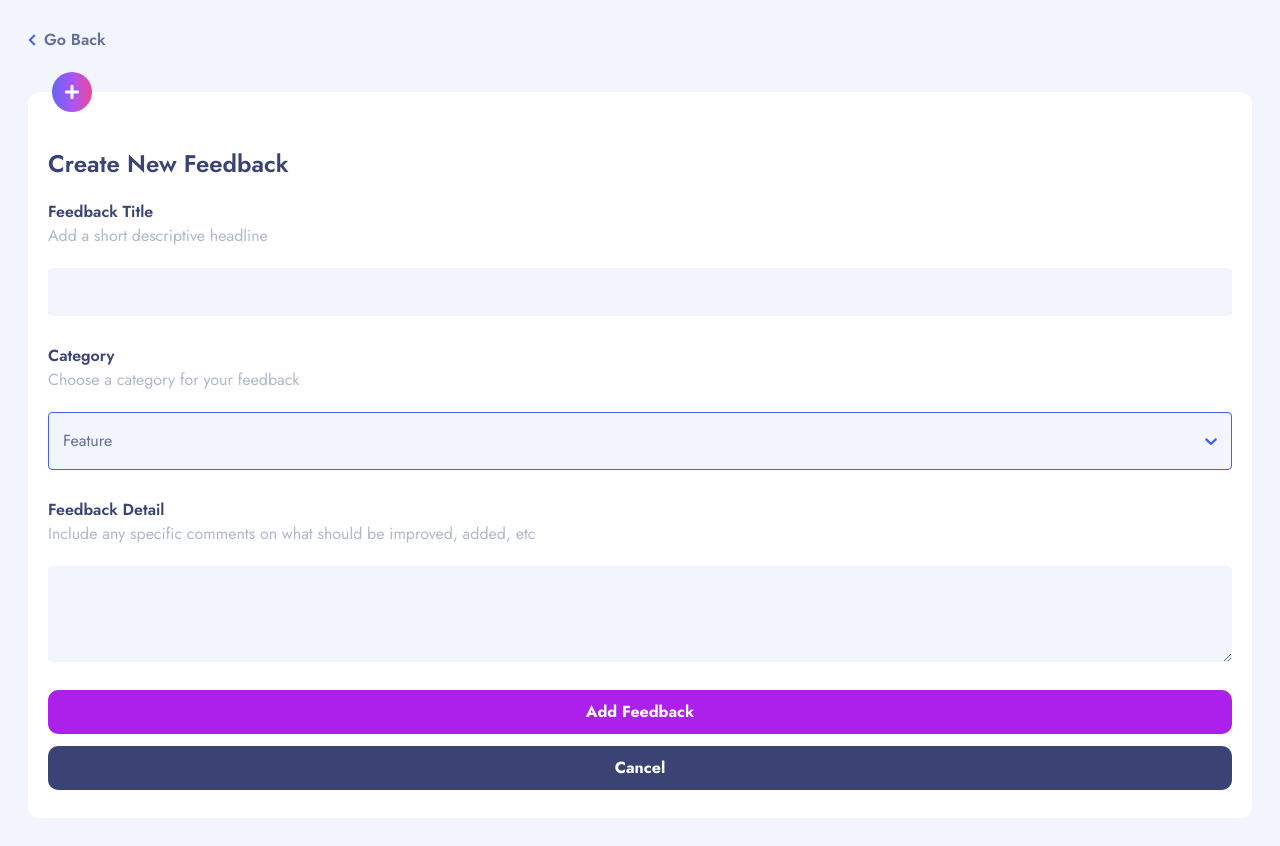
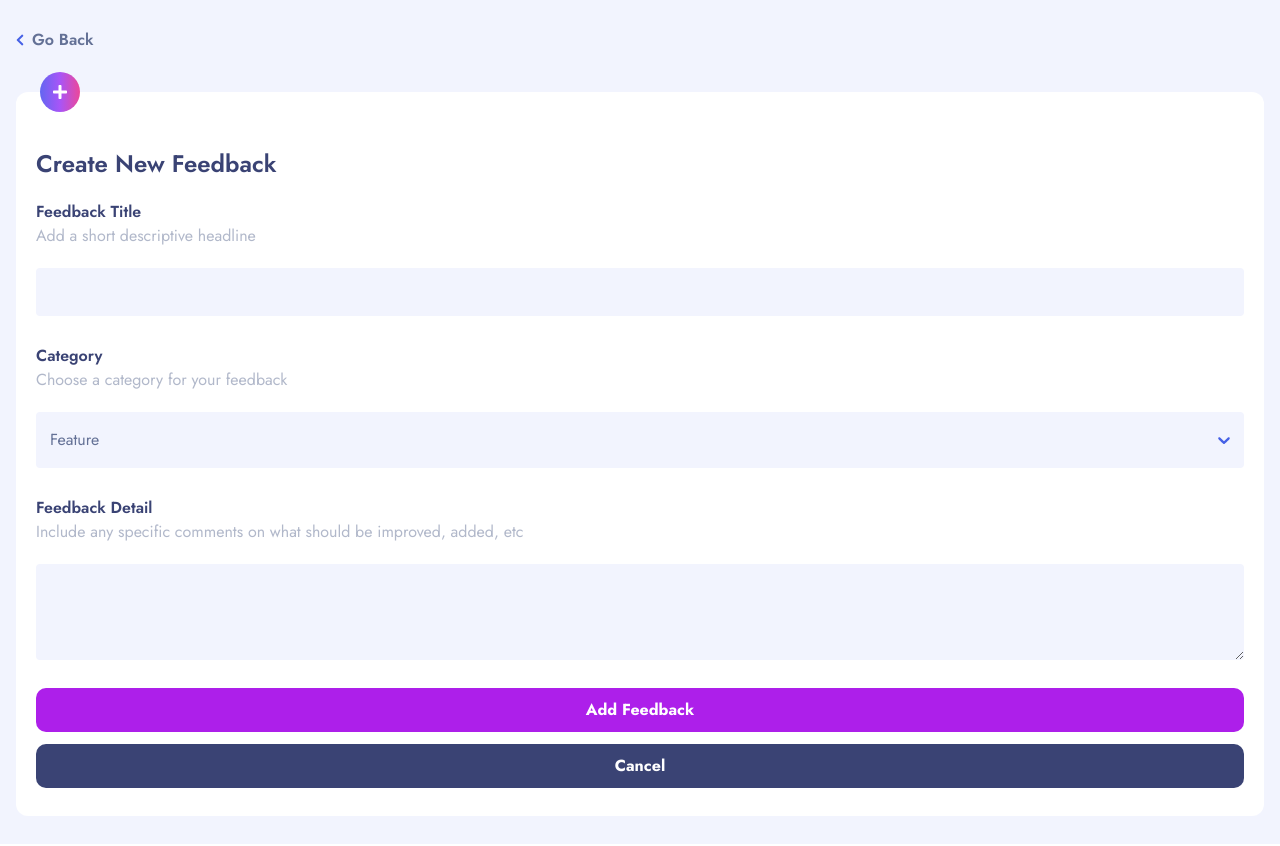
Before and after one commit to Abdul-Raziq1/ProductFeedBack, a React (Vite) app: page /addFeedback in a window 1280 px wide. Built offline with nearby package versions, Linux system fonts and the light colour scheme.

Commit message:
Made the spacing consistent, fixing bug causing 404 error after deployment

```diff
--- a/src/components/Comment.jsx
+++ b/src/components/Comment.jsx
@@ -13,10 +13,10 @@ const Comment = ({ message, isReply = false, replyToUser }) => {
   };
   return (
     <>
-    <div className="p-4 bg-white">
+    <div className="py-4 px-2 bg-white">
       <div className="flex items-center justify-between text-lg">
         <div className="flex items-center gap-3">
-          <img src={image} className="rounded-full w-16" />
+          <img src={image} className="rounded-full w-14" />
           <div className="leading-6">
             <div className="font-semibold text-lighterBlueBlackTheme">
               <span>{name}</span>
--- a/src/components/CustomSelect.jsx
+++ b/src/components/CustomSelect.jsx
@@ -14,9 +14,9 @@ const CustomOption = (props) => (
 );
 const CustomSelect = ({ options, onChange, defaultValue, override }) => {
   const customStyle = {
-    control: (styles) => ({
+    control: (styles, state) => ({
       ...styles,
-      border: override ? '1px solid #4661E6' : 0,
+      border: state.isFocused && override ? '1px solid #4661E6' : 0,
       boxShadow: 0,
       backgroundColor: override ? "#F2F4FE" : "#373F68",
       padding: override && "10px",
@@ -39,11 +39,6 @@ const CustomSelect = ({ options, onChange, defaultValue, override }) => {
           backgroundColor: "",
         },
       };
-    },
-    container: (styles) => {
-        return {
-            ...styles,
-        }
     },
     singleValue: (styles) => {
       return {
--- a/src/components/DetailedComments.jsx
+++ b/src/components/DetailedComments.jsx
@@ -13,7 +13,7 @@ const DetailedComments = ({ message, suggestionId, setSuggestion }) => {
         {message.replies?.length !== 0 ? (
           message.replies?.map((reply) => {
             return (
-              <div key={reply.id} className="border-l-2 ml-4">
+              <div key={reply.id} className="border-l-2 ml-2">
                 <Comment message={reply} isReply={true} replyToUser={reply.replyingTo}/>
               </div>
             );
--- a/src/components/Suggestion.jsx
+++ b/src/components/Suggestion.jsx
@@ -35,7 +35,7 @@ const Suggestion = ({ suggestion, isPresentational = false, screen="homepage", c
         <h2 className="text-blueBlackTheme font-bold text-lg">
           {suggestion.title}
         </h2>
-        <p className="text-darkGrayTheme">
+        <p className="text-lg text-darkGrayTheme">
           {suggestion.description}
         </p>
         <div className="flex gap-3">
--- a/src/screens/Comments.jsx
+++ b/src/screens/Comments.jsx
@@ -75,7 +75,7 @@ const Comments = () => {
     }
   };
   return (
-    <div className="min-h-screen p-7 bg-grayTheme flex flex-col gap-10 select-none">
+    <div className="min-h-screen py-7 px-4 bg-grayTheme flex flex-col gap-10 select-none">
       <div className="flex justify-between">
         <div onClick={backClickHandler} className="flex gap-2 items-center">
           <FaChevronLeft className="w-2 text-blueTheme" />
@@ -88,7 +88,7 @@ const Comments = () => {
 
       <div className="flex flex-col">
         <Suggestion suggestion={suggestion} isPresentational={true} />
-        <div className=" p-3 bg-white rounded-xl">
+        <div className=" py-3 px-2 bg-white rounded-xl">
           <span className="px-4 text-2xl font-semibold text-lighterBlueBlackTheme">
             {suggestion.numOfComments}{" "}
             {suggestion.numOfComments === 1 ? "Comment" : "Comments"}
--- a/src/screens/EditScreen.jsx
+++ b/src/screens/EditScreen.jsx
@@ -85,7 +85,7 @@ const EditScreen = () => {
   };
 
   return (
-    <div className="min-h-screen p-7 bg-grayTheme flex flex-col gap-10 select-none">
+    <div className="min-h-screen py-7 px-4 bg-grayTheme flex flex-col gap-10 select-none">
       <div
         onClick={backClickHandler}
         className="cursor-pointer w-fit flex gap-2 items-center"
--- a/src/screens/FeedbackScreen.jsx
+++ b/src/screens/FeedbackScreen.jsx
@@ -61,7 +61,7 @@ const FeedbackScreen = () => {
     });
   };
   return (
-    <div className="min-h-screen p-7 bg-grayTheme flex flex-col gap-10 select-none">
+    <div className="min-h-screen py-7 px-4 bg-grayTheme flex flex-col gap-10 select-none">
       <div
         onClick={backClickHandler}
         className="cursor-pointer w-fit flex gap-2 items-center"
```
Also changed, not shown: vercel.json (added).
